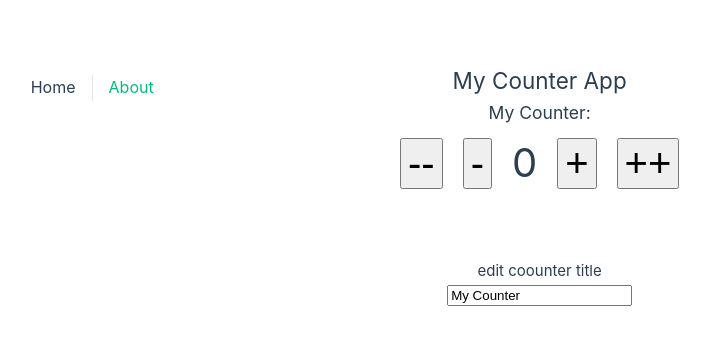
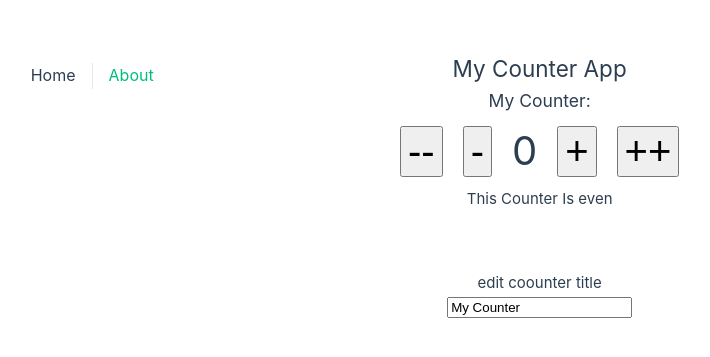
Before and after one commit to RahafAl0/vueJS-compositionAPI, a Vue app: page / in a window 1280 px wide. Shown: the part 215-572 px from the top of the page, without its empty margins (270-980 px from the left). Built offline with nearby package versions, Linux system fonts and the light colour scheme.

Commit message:
local custom and global custom directives

```diff
--- /dev/null
+++ b/src/directives/vAutoFocus.js
@@ -0,0 +1,5 @@
+export const vAutoFocus = {
+  created: (el) => {
+    el.focus()
+  }
+}
--- a/src/views/AboutView.vue
+++ b/src/views/AboutView.vue
@@ -1,5 +1,12 @@
 <template>
   <div class="about">
     <h1>About</h1>
+    <textarea v-autofocus />
   </div>
 </template>
+
+<script setup>
+
+import { vAutoFocus } from "@/directives/vAutoFocus";
+
+</script>
--- a/src/views/HomeView.vue
+++ b/src/views/HomeView.vue
@@ -1,6 +1,5 @@
 <template>
   <div class="home">
-
     <h2>{{ appTitle }}</h2>
 
     <h3>{{ counterData.title }}:</h3>
@@ -11,44 +10,66 @@
       <span class="counter">{{ counterData.count }}</span>
       <button @click="increaceCounter(1, $event)" class="btn">+</button>
       <button @click="increaceCounter(2)" class="btn">++</button>
+    </div>
 
-    </div>
+    <p>This Counter Is {{ evenOrOdd }}</p>
 
     <div class="edit">
       <h4>edit coounter title</h4>
-      <input v-model="counterData.title" type="text" />
+      <input v-model="counterData.title" type="text" v-autoFocus/>
     </div>
   </div>
 </template>
 
 <script setup>
-import { reactive, watch } from "vue";
+import {
+  computed,
+  onMounted,
+  reactive,
+  watch,
+} from "vue";
 
-const appTitle = 'My Counter App'
+import { vAutoFocus } from "@/directives/vAutoFocus";
+
+const appTitle = "My Counter App";
 
 // const counter = ref(0),
 //   counterTitle = ref("My Counter");
 
 const counterData = reactive({
   count: 0,
-  title: 'My Counter'
-})
+  title: "My Counter",
+});
 
-watch(() => counterData.count, (newCount) => {
-  if(newCount === 20) {
-    alert('Way to go! It is 20')
+watch(
+  () => counterData.count,
+  (newCount) => {
+    if (newCount === 20) {
+      alert("Way to go! It is 20");
+    }
   }
-})
+);
+
+const evenOrOdd = computed(() => {
+  if (counterData.count % 2 === 0) return "even";
+  return "odd";
+});
 
 const increaceCounter = (amount, e) => {
-  console.log(e)
+  console.log(e);
   counterData.count += amount;
 };
 
-const decreaseCounter = amount => {
+const decreaseCounter = (amount) => {
   counterData.count -= amount;
 };
+
+onMounted(() => {
+  console.log('Do stuff related to Counter')
+})
+
 </script>
+
 
 <style>
 .home {
```
